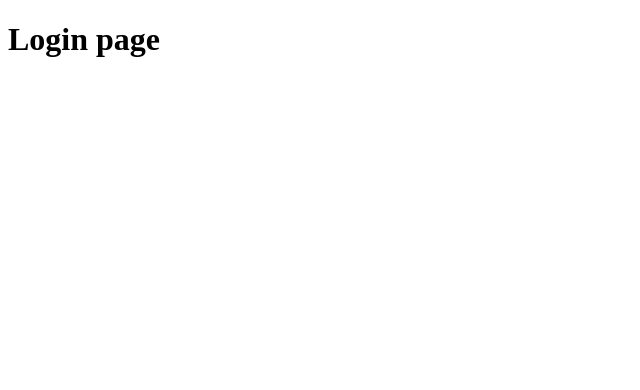
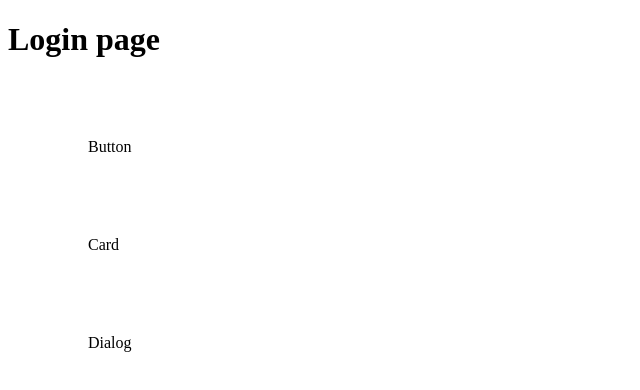
Before and after one commit to chat-io/chat_vue-frontend, a Vue app: page /login in a window 1280 px wide. Shown: the top 390 px of the page, without its empty margins (0-640 px from the left). Built offline with nearby package versions, Linux system fonts and the light colour scheme.

Commit message:
feat: BaseComponents template 생성
- src/components/ui/
- BaseButton, BaseCard, BaseDialog, BaseSpinner

```diff
--- /dev/null
+++ b/src/components/ui/BaseButton.vue
@@ -0,0 +1,5 @@
+<template>Button</template>
+
+<script setup>
+console.log("base");
+</script>
--- /dev/null
+++ b/src/components/ui/BaseCard.vue
@@ -0,0 +1,5 @@
+<template>Card</template>
+
+<script setup>
+console.log("base");
+</script>
--- /dev/null
+++ b/src/components/ui/BaseDialog.vue
@@ -0,0 +1,5 @@
+<template>Dialog</template>
+
+<script setup>
+console.log("base");
+</script>
--- /dev/null
+++ b/src/components/ui/BaseSpinner.vue
@@ -0,0 +1,5 @@
+<template>Spinner</template>
+
+<script setup>
+console.log("base");
+</script>
--- a/src/pages/auth/UserLogin.vue
+++ b/src/pages/auth/UserLogin.vue
@@ -1,7 +1,30 @@
 <template>
   <h1>Login page</h1>
+
+  <div>
+    <BaseButton />
+  </div>
+
+  <div>
+    <BaseCard />
+  </div>
+
+  <div>
+    <BaseDialog />
+  </div>
 </template>
 
 <script setup>
+import BaseButton from "../../components/ui/BaseButton.vue";
+import BaseCard from "../../components/ui/BaseCard.vue";
+import BaseDialog from "../../components/ui/BaseDialog.vue";
+// import BaseSpinner from '../../components/ui/BaseSpiner.vue'
+
 console.log("login page");
 </script>
+
+<style scoped>
+div {
+  margin: 5rem;
+}
+</style>
```
